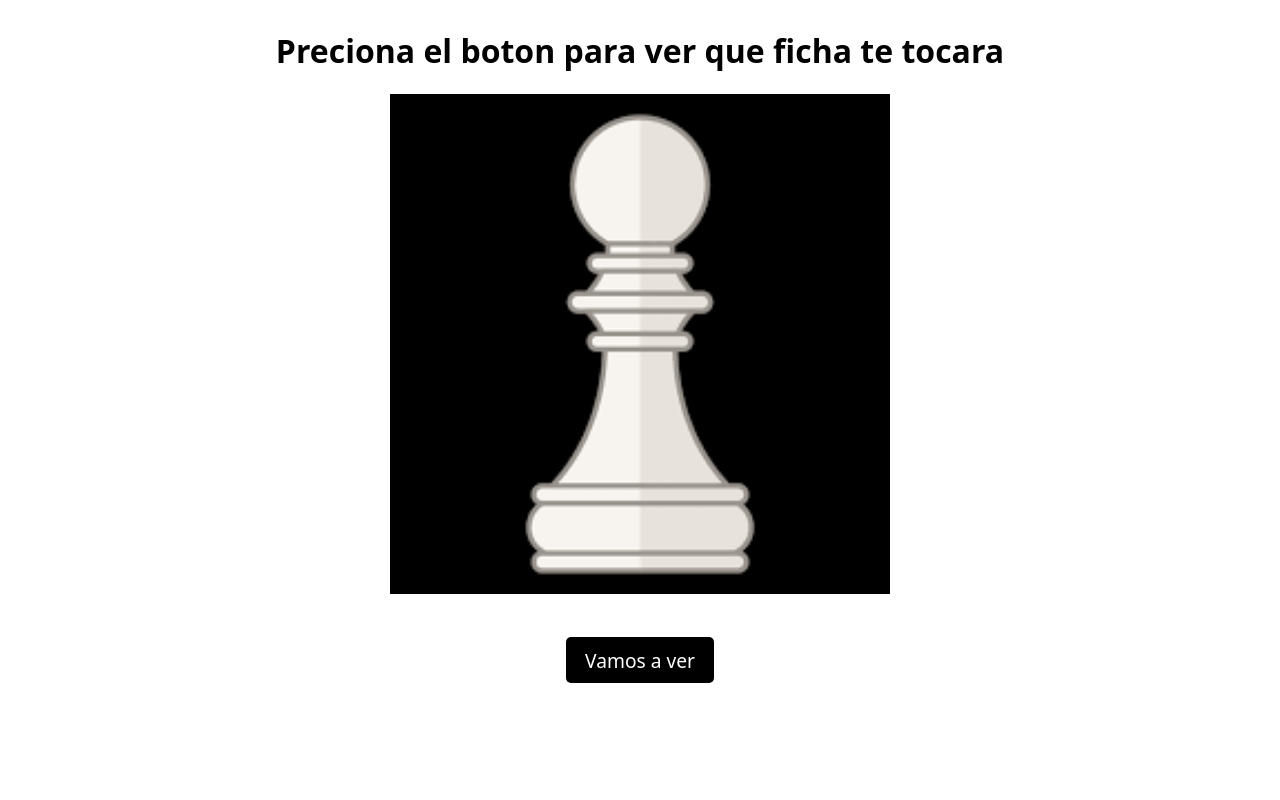
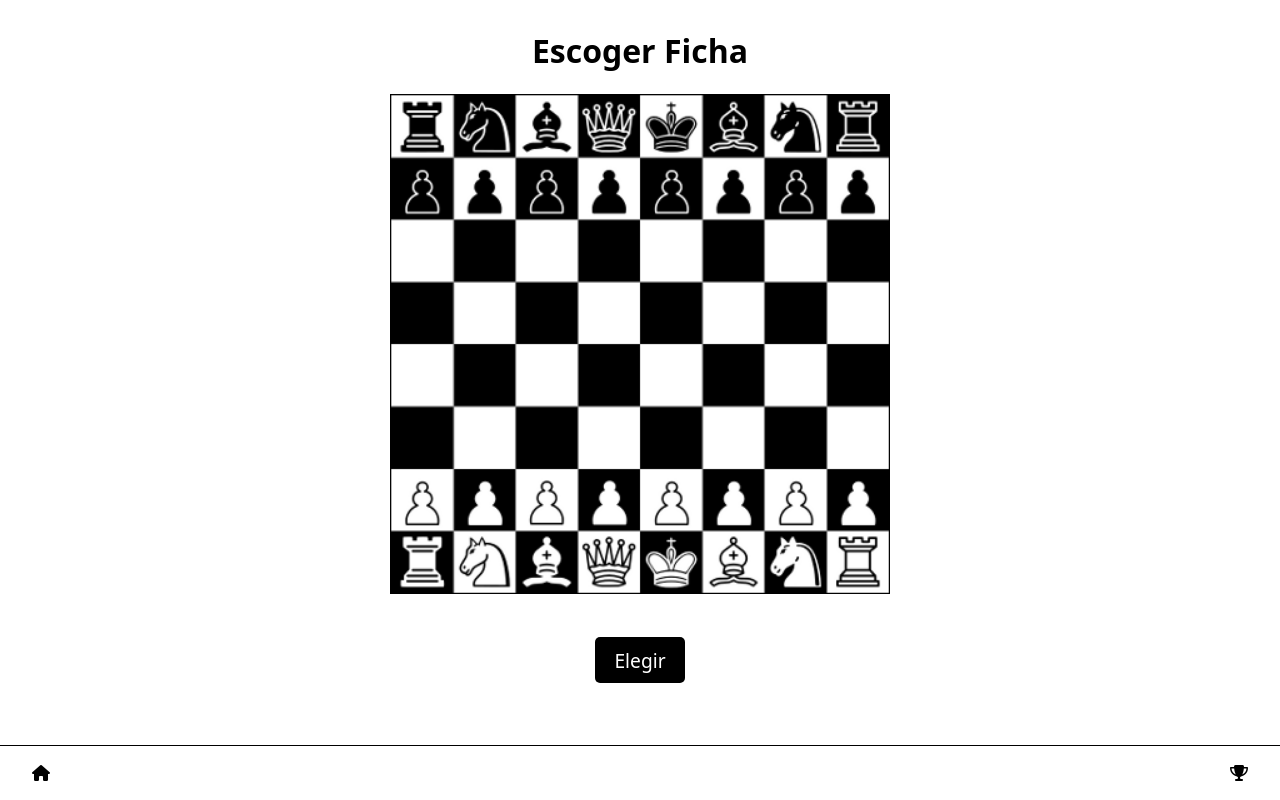
Before and after one commit to jesusrojasweb/elejir-ficha-ajedrez, a plain HTML site: page index.html in a window 1280 px wide. Both pictures are taken after a click on the picture 640 px from the left and 259 px from the top of the page. Drawn offline with Linux system fonts and the light colour scheme.

Commit message:
Se eliminarons las imagenes de los peones. Se agruparon en carpetas los archivos para una mejor organización y se empezo la programación de la aplicación

```diff
--- a/estilos.css
+++ b/css/estilos.css
@@ -4,12 +4,17 @@ body{
 	flex-direction: column;
 	text-align: center;
 	align-items: center;
-
+	padding-bottom: 4em;
 }
 .imagen{
 	width: 500px;
 	height: auto;
 }
+
+.imagen.negro{
+	transform: rotate(180deg)
+}
+
 img{
 	width: 100%;
 }
@@ -32,6 +37,32 @@ img{
 	outline: none;
 }
 
+/*   ---- Menu -------  */
+
+.menu{
+	position: fixed;
+	width: 100%;
+	bottom: 0;
+	left: 0;
+	right: 0;
+	background: white;
+	border-top: 1px solid black;
+	padding: 0 2em;
+	box-sizing: border-box;
+}
+
+.menu ul{
+	width: 100%;
+	display: flex;
+	list-style: none;
+	justify-content: space-between;
+	padding: 0;
+}
+
+.menu ul li a{
+	color: black;
+}
+
 @media screen and (max-width: 500px) {
 	.imagen{
 		width: 100%;
--- a/index.html
+++ b/index.html
@@ -4,17 +4,35 @@
 	<meta charset="UTF-8">
 	<title>Ajedrez</title>
 	<meta name="viewport" content="width=device-width, user-scalable=no, initial-scale=1.0, maximum-scale=1.0, minimum-scale=1.0">
-	<link rel="stylesheet" href="estilos.css">
+	<link rel="stylesheet" href="css/estilos.css">
+	<script src="https://kit.fontawesome.com/406ee761ec.js" crossorigin="anonymous"></script>
 </head>
 <body>
-	<h1>Preciona el boton para ver que ficha te tocara</h1>
-	<div class="imagen">
-		<img src="peones.jpg" alt="ajedrez">
-	</div>
-	<button id="escojer" class="btn">Vamos a ver</button>
-	<img src="blanco.png" alt=""class="sinImagen" >
-	<img src="negro.png" alt="" class="sinImagen">
+	<nav class="menu">
+		<ul>
+			<li><a href="#"><span class="fas fa-home"></span></a></li>
+			<li><a href="#"><span class="fas fa-trophy"></span></a></li>
+			<!-- <li><a href="#"><span class="fas fa-chess-board"></span></a></li> -->
+		</ul>
+	</nav>
+	<!-- <div class="escoger">
+		<h1>Escoger Ficha</h1>
+		<div class="imagen">
+			<img src="peones.jpg" alt="ajedrez">
+		</div>
+		<button id="escojer" class="btn">Elegir</button>
+		<img src="tabla.png" alt=""class="sinImagen" >
+	</div> -->
 
-	<script src="index.js"></script>
+	<div id="featuring"></div>
+
+	<!-- <div class="torneo">
+
+	</div> -->
+
+	<script src="js/index.js"></script>
+	<script src="js/elegir.js"></script>
+	<script src="js/torneo.js"></script>
+
 </body>
 </html>
--- a/index.js
+++ /dev/null
@@ -1,33 +0,0 @@
-const $imagen = document.querySelector('.imagen img')
-const $button = document.getElementById('escojer')
-
-
-$imagen.addEventListener('click',elejir)
-$imagen.addEventListener('touch',elejir)
-$button.addEventListener('click', elejir)
-
-function elejir() {
-	let fichas = ['blanco.png', 'negro.png']
-	let contador = 0
-
-	const interval = setInterval(()=>{
-		$imagen.src = fichas[contador]
-		if(contador == 1){
-			contador = 0;
-		}else{
-			contador = 1;
-		}
-
-	},100)
-
-	setTimeout(()=>{
-		clearInterval(interval)
-		let elejido = aleatorio(0,1)
-		$imagen.src= fichas[elejido]
-		console.log(elejido)
-	},2000)
-}
-
-function aleatorio(min,max) {
-	return Math.round(Math.random() * (max - min)) + min
-}
--- /dev/null
+++ b/js/elegir.js
@@ -0,0 +1,57 @@
+handleTemplate(elegirTemplate)
+const $imagenContainer = document.querySelector('.imagen')
+const $imagen = document.querySelector('.imagen img')
+const $button = document.getElementById('escojer')
+
+elegir()
+
+function elegir() {
+	$imagen.addEventListener('click',handleElejir)
+	$imagen.addEventListener('touch',handleElejir)
+	$button.addEventListener('click', handleElejir)
+}
+
+function handleElejir() {
+	let fichas = ['blanco', 'negro']
+	let contador = 0
+
+	$imagen.src = 'img/tabla.png'
+
+	removerClasesElejir()
+
+	const interval = setInterval(()=>{
+		$imagenContainer.classList.add(fichas[contador])
+		if(contador == 1){
+			contador = 0;
+		}else{
+			contador = 1;
+			$imagenContainer.classList.remove('negro')
+		}
+
+	},200)
+
+	setTimeout(()=>{
+		clearInterval(interval)
+		removerClasesElejir()
+		let elejido = aleatorio(0,1)
+		$imagenContainer.classList.add(fichas[elejido])
+	},2000)
+}
+
+function removerClasesElejir() {
+	$imagenContainer.classList.remove('blanco')
+	$imagenContainer.classList.remove('negro')
+}
+
+function elegirTemplate() {
+    return(`
+    <div class="escoger">
+        <h1>Escoger Ficha</h1>
+        <div class="imagen">
+            <img src="img/peones.jpg" alt="ajedrez">
+        </div>
+        <button id="escojer" class="btn">Elegir</button>
+        <img src="img/tabla.png" alt=""class="sinImagen">
+    </div>
+    `)
+}
--- /dev/null
+++ b/js/index.js
@@ -0,0 +1,22 @@
+const $featuringContainer = document.getElementById('featuring')
+const $menu = document.querySelectorAll('.menu ul li a')
+
+function handleTemplate(template) {
+    const HTMLString = template()
+    $featuringContainer.innerHTML = HTMLString;
+}
+
+function aleatorio(min,max) {
+	return Math.round(Math.random() * (max - min)) + min
+}
+
+$menu[0].addEventListener('click', function (e){
+	e.preventDefault()
+	handleTemplate(elegirTemplate)
+	elegir()
+})
+
+// $menu[1].addEventListener('click', function (e){
+// 	e.preventDefault()
+// 	handleTemplate(torneoInicioTemplate)
+// })
--- /dev/null
+++ b/js/torneo.js
@@ -0,0 +1,35 @@
+
+
+// function torneoInicioTemplate(cuerpo) {
+//     return(`
+//     <div class="torneo">
+//         <h1>Todas las ligas</h1>
+//         ${cuerpo}
+//     </div>
+//     `)
+// }
+function torneoInicioTemplate(cuerpo) {
+    return(`
+    <div class="torneo">
+        <h1>Esta seccion esta en construccion</h1>
+    </div>
+    `)
+}
+
+function torneoListaLiasTemplate(ligas) {
+    return(`
+    <div class="ligas">
+        ${ligas.map(liga=>(
+            `<div class="liga" id="${liga.id}">
+                <h3>${liga.nombre}</h3>
+                <div class="dropdown">
+                    <span class="fas fa-ellipsis-v"></span>
+                    <div class="dropdown-content">
+                        <a href="">Hello World!</p>
+                    </div>
+                </div>
+            </div>`
+        ))}
+    </div>
+    `)
+}
```
Also changed, not shown: blanco.png (deleted), img/peones.jpg (renamed from peones.jpg), img/tabla.png (added), negro.png (deleted).
